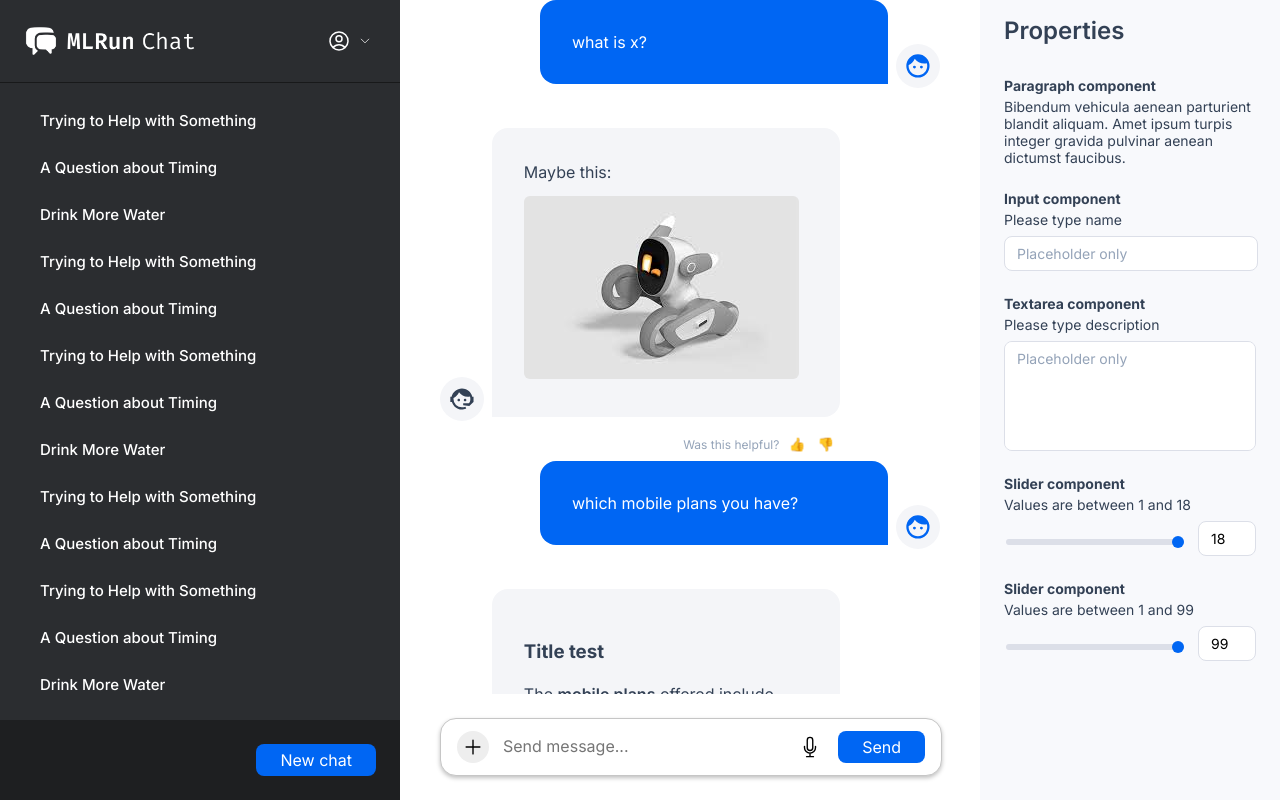
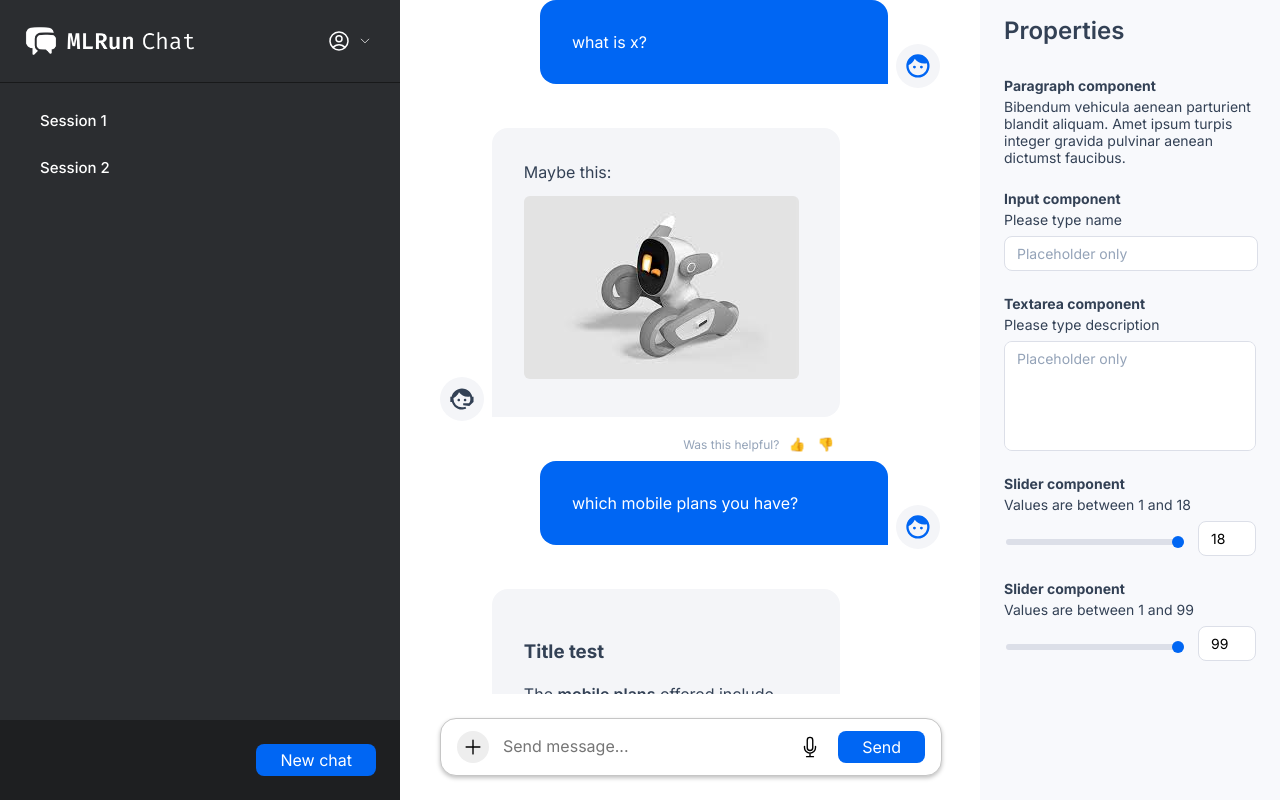
Before and after one commit to ZeevRispler/react-app, a React (Vite) app: page / in a window 1280 px wide. Built offline with nearby package versions, Linux system fonts and the light colour scheme.

Commit message:
history arr

```diff
--- a/src/Leftbar.jsx
+++ b/src/Leftbar.jsx
@@ -5,6 +5,10 @@ import Header from './components/Header';
 import History from './components/History';
 import Button from './components/Button';
 import "./Leftbar.css";
+import MockClient from './Mock.ts'
+
+const func = MockClient.listSessions
+const arr =  await func()
 
 const Leftbar = (props) => {
     return (
@@ -12,7 +16,7 @@ const Leftbar = (props) => {
             <Header />
             <div className="inner">
                 {/* <Search /> */}
-                <History history={[{ topic: "Trying to Help with Something", id: 0 }, { topic: "A Question about Timing", id: 1 }, { topic: "Drink More Water", id: 2 }, { topic: "Trying to Help with Something", id: 3 }, { topic: "A Question about Timing", id: 4 }, { topic: "Trying to Help with Something", id: 5 }, { topic: "A Question about Timing", id: 6 }, { topic: "Drink More Water", id: 2 }, { topic: "Trying to Help with Something", id: 7 }, { topic: "A Question about Timing", id: 8 }, { topic: "Trying to Help with Something", id: 0 }, { topic: "A Question about Timing", id: 9 }, { topic: "Drink More Water", id: 10 }, { topic: "Trying to Help with Something", id: 11 }, { topic: "A Question about Timing", id: 12 }]} />
+                <History history={arr} />
             </div>
             <div class="footer-flex">
                 <Button label="New chat" />
--- a/src/components/Bubble.jsx
+++ b/src/components/Bubble.jsx
@@ -19,7 +19,6 @@ const Bubble = (props) => {
                 </div>
                 {props.bot == 'AI' ? <div className='help-text'>Was this helpful? <button>👍</button><button>👎</button></div> : <div className='help-text'></div>}
 
-                {console.log(props.source)}
                 {props.source ? <Sources source={props.source} /> : <div></div>}
             </div>
 
```
